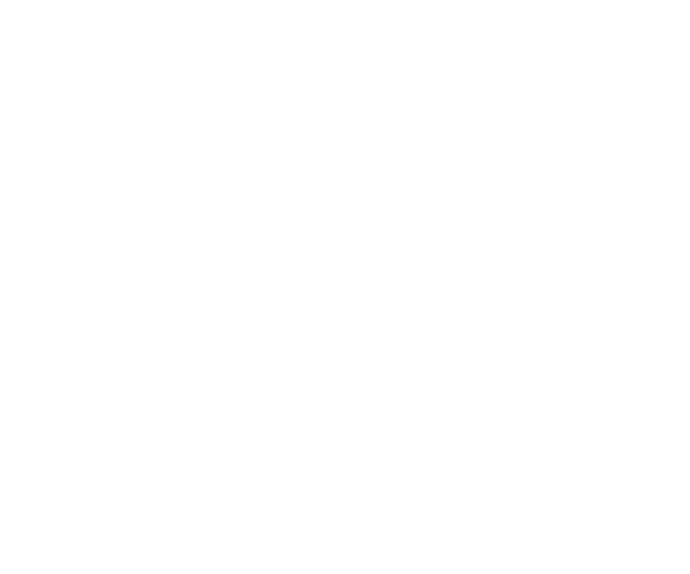
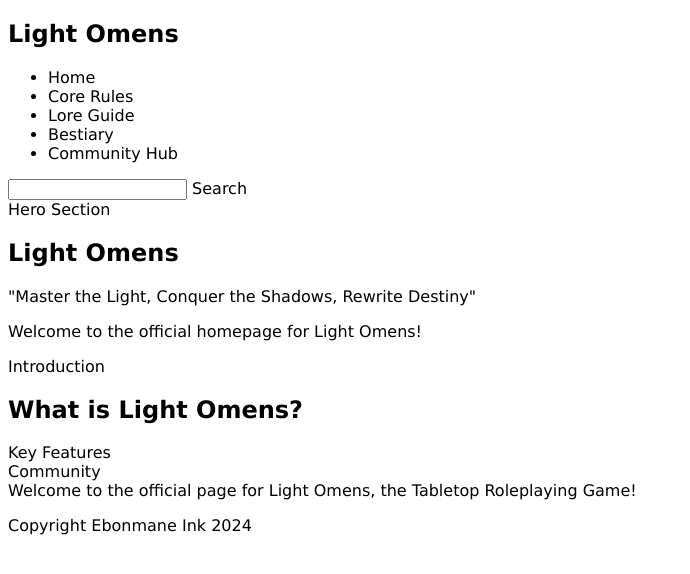
Before and after one commit to ebonmaneink/lightomens, a plain HTML site: page index.html in a window 1280 px wide. Shown: the whole page, without its empty margins (0-690 px from the left). Drawn offline with Linux system fonts and the light colour scheme.

Commit message:
Correct Main Branch

```diff
--- a/index.html
+++ b/index.html
@@ -1,11 +1,46 @@
 <!DOCTYPE html>
 <html lang="en">
-<head>
-    <meta charset="UTF-8">
-    <meta name="viewport" content="width=device-width, initial-scale=1.0">
-    <title>Document</title>
-</head>
-<body>
+  <head>
+    <meta charset="UTF-8" />
+    <meta name="viewport" content="width=device-width, initial-scale=1.0" />
+    <title>Light Omens | Homepage</title>
+    <link rel="stylesheet" href="styles.css" />
+  </head>
+  <body>
+    <!--Master Header. Persistant-->
+    <header>
+      <h2>Light Omens</h2>
+      <nav>
+        <ul>
+          <li>Home</li>
+          <li>Core Rules</li>
+          <li>Lore Guide</li>
+          <li>Bestiary</li>
+          <li>Community Hub</li>
+        </ul>
+      </nav>
+      <input type="text" /> Search
+    </header>
 
-</body>
+    <!--Content Page-->
+    <main>
+      <section>
+        Hero Section
+        <h1>Light Omens</h1>
+        <p>"Master the Light, Conquer the Shadows, Rewrite Destiny"</p>
+        <p>Welcome to the official homepage for Light Omens!</p>
+      </section>
+      <section>
+        Introduction
+        <h2>What is Light Omens?</h2>
+      </section>
+      <section>Key Features</section>
+      <section>Community</section>
+      Welcome to the official page for Light Omens, the Tabletop Roleplaying
+      Game!
+    </main>
+
+    <!--Master Footer. Persistant-->
+    <footer><p>Copyright Ebonmane Ink 2024</p></footer>
+  </body>
 </html>
--- /dev/null
+++ b/styles.css
@@ -0,0 +1,3 @@
+* {
+    font-family: Verdana, Geneva, Tahoma, sans-serif;
+}
```
